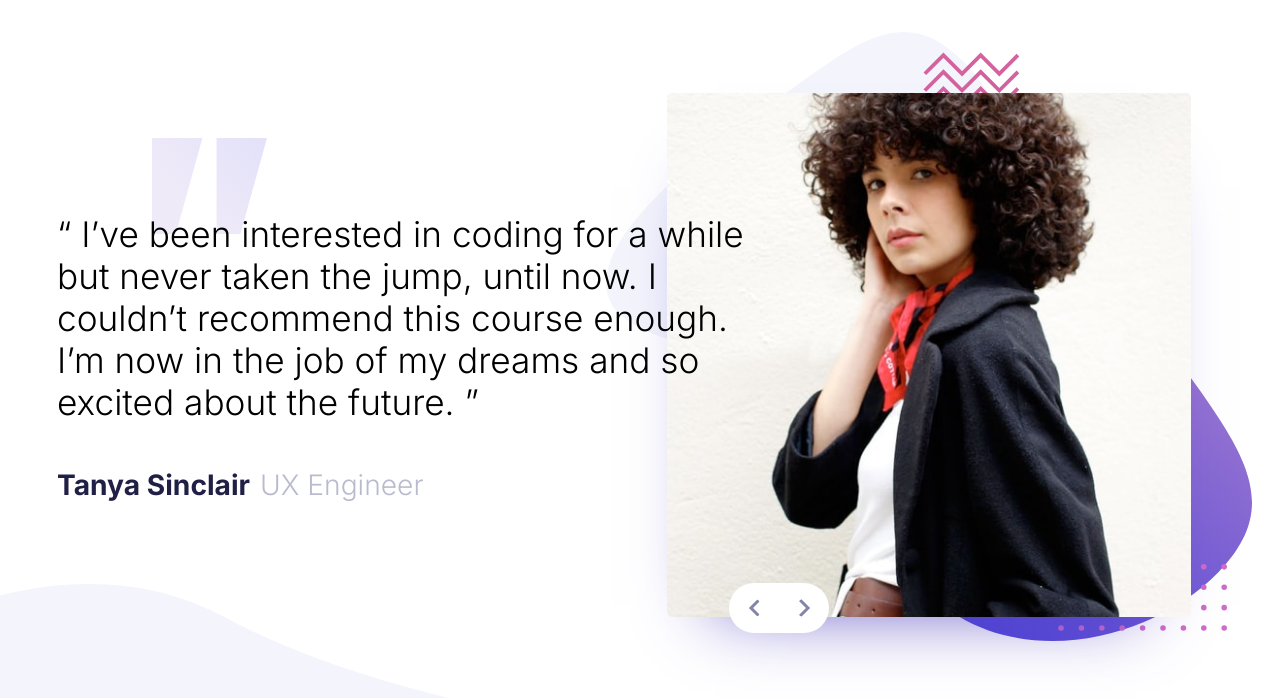
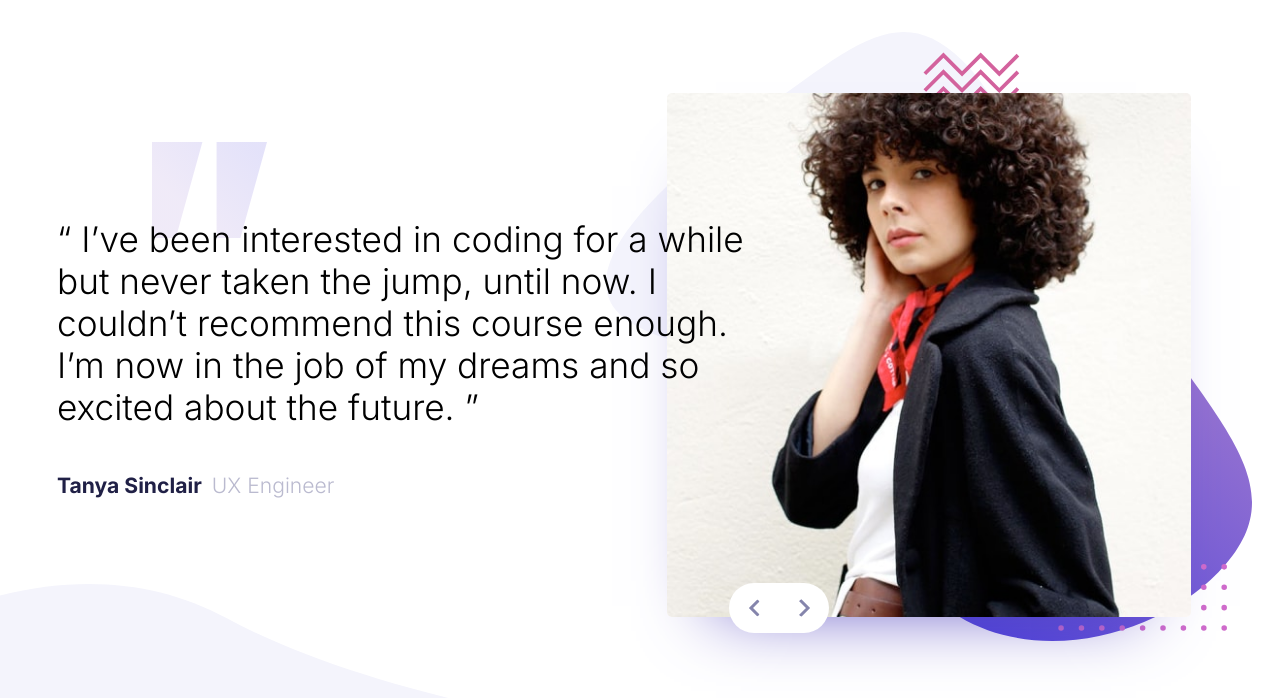
Before and after one commit to moonbe77/FM, a React (Create React App) app: page / in a window 1280 px wide. Shown: the top 698 px of the page. Built offline with nearby package versions, Linux system fonts and the light colour scheme.

Commit message:
font size on author

```diff
--- a/src/components/ImageBox.js
+++ b/src/components/ImageBox.js
@@ -4,7 +4,7 @@ import styled from "styled-components";
 const ImageContainer = styled.div`
   display: flex;
   padding: 10%;
-  background-image: url("../images/pattern-bg.svg");
+  background-image: url("/images/pattern-bg.svg");
   background-size: contain;
   background-repeat: no-repeat;
   position: relative;
--- a/src/components/TextBox.js
+++ b/src/components/TextBox.js
@@ -43,7 +43,7 @@ const TestimonyAuthor = styled.div`
     flex-direction: row;
     justify-content: left;
     align-items: baseline;
-    font-size: 0.8em;
+    font-size: 0.6em;
   }
 `;
 
```
Also changed, not shown: package.json (+7 -1 lines), 1 other file (tests, documents, lock files or other folders).
